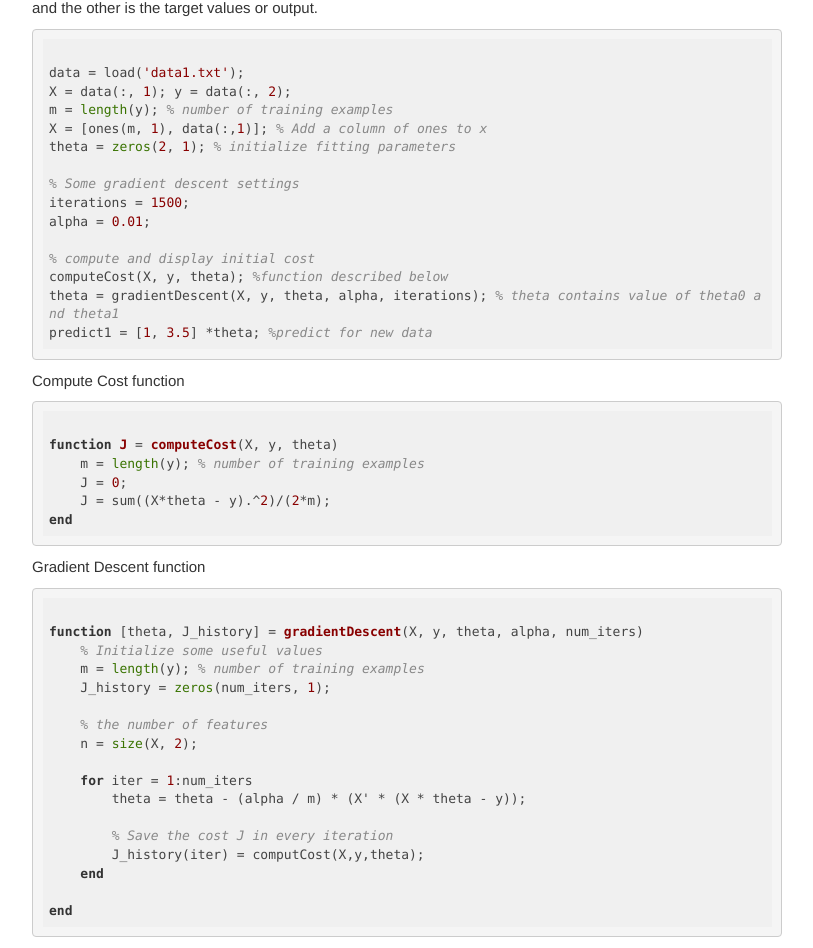
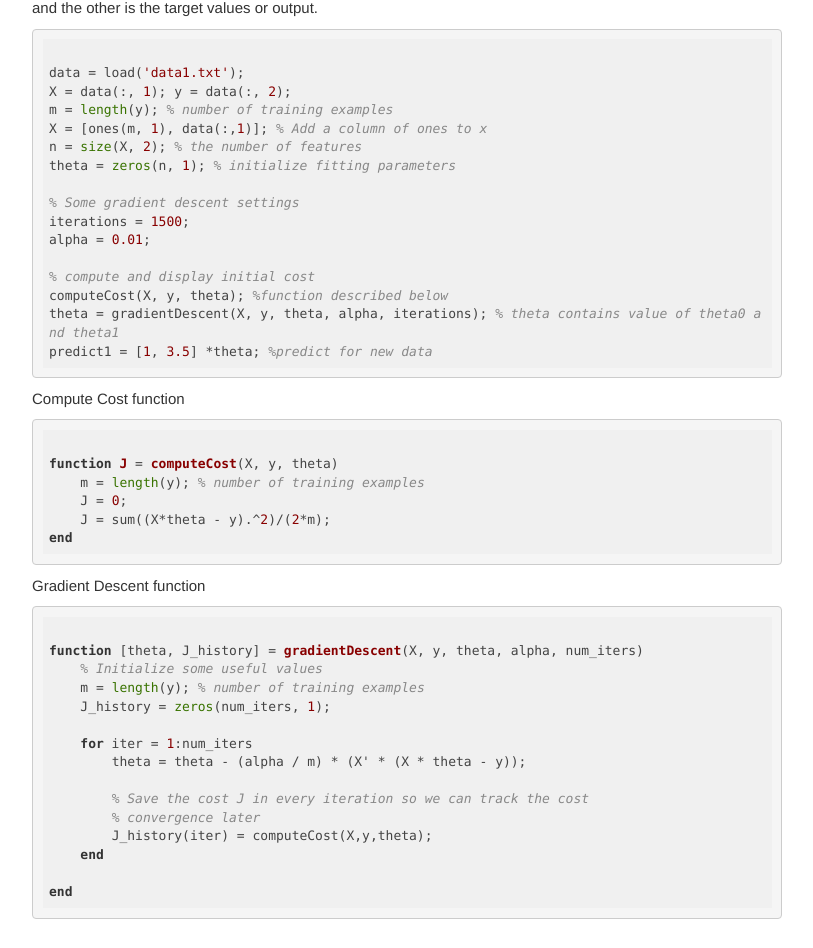
Before and after one commit to amitmac/amitmac.github.io, a plain HTML site: page posts/2016-12-LR/index.html in a window 1280 px wide. Shown: the part 1720-2668 px from the top of the page, without its empty margins (233-1046 px from the left). Drawn offline with nearby package versions, Linux system fonts and the light colour scheme; some packages are replaced by stand-ins of ours; a script that the page names is missing.

Commit message:
some typos

```diff
--- a/posts/2016-12-LR/index.html
+++ b/posts/2016-12-LR/index.html
@@ -134,7 +134,8 @@ data = load('data1.txt');
 X = data(:, 1); y = data(:, 2);
 m = length(y); % number of training examples
 X = [ones(m, 1), data(:,1)]; % Add a column of ones to x
-theta = zeros(2, 1); % initialize fitting parameters
+n = size(X, 2); % the number of features
+theta = zeros(n, 1); % initialize fitting parameters
 
 % Some gradient descent settings
 iterations = 1500;
@@ -164,14 +165,12 @@ function [theta, J_history] = gradientDescent(X, y, theta, alpha, num_iters)
     m = length(y); % number of training examples
     J_history = zeros(num_iters, 1);
 
-    % the number of features
-    n = size(X, 2);
-
     for iter = 1:num_iters
         theta = theta - (alpha / m) * (X' * (X * theta - y));
 
-        % Save the cost J in every iteration
-        J_history(iter) = computCost(X,y,theta);
+        % Save the cost J in every iteration so we can track the cost
+        % convergence later
+        J_history(iter) = computeCost(X,y,theta);
     end
 
 end
```
